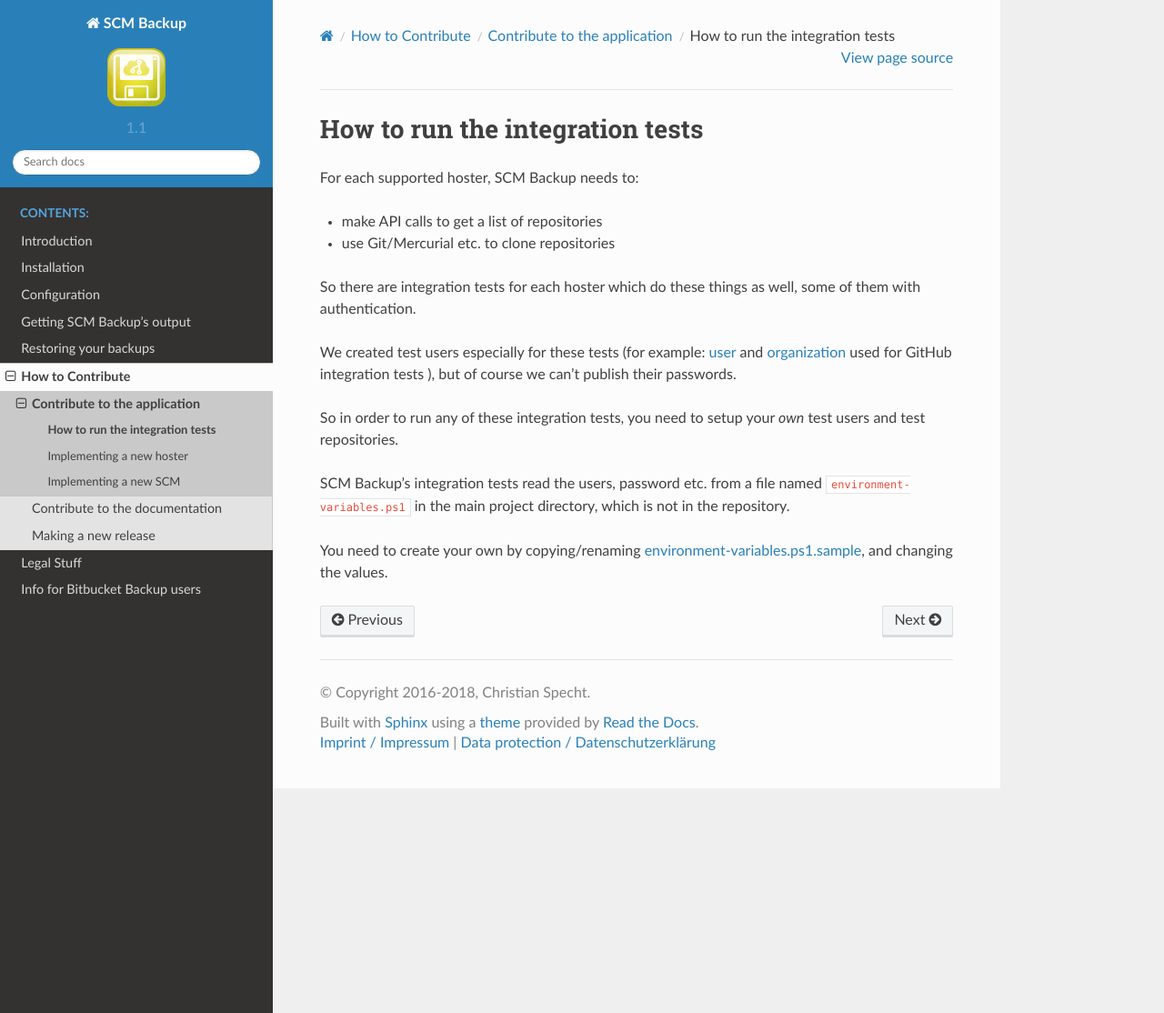
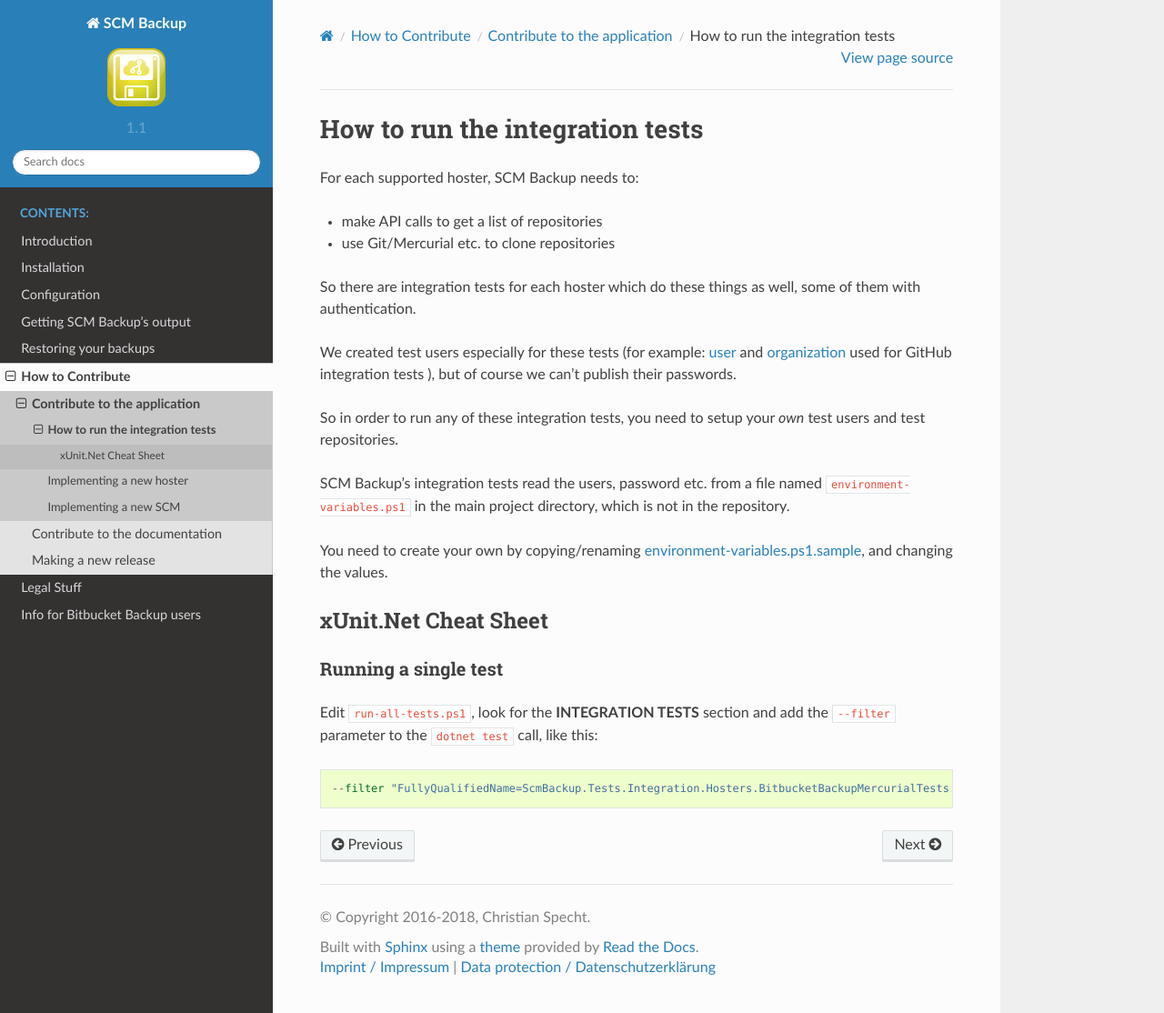
Before and after one commit to christianspecht/scm-backup-docs, a Sphinx documentation site: the page built from source/contribute-app-tests.rst, in a window 1280 px wide and 1114 px high. Shown: the whole window at 91% size. Built offline with Sphinx 7.4.7 and the Read the Docs theme 2.0.0, drawn with Linux system fonts in a browser that asks for light colours.

Commit message:
How to run a single integration test

```diff
--- a/source/contribute-app-tests.rst
+++ b/source/contribute-app-tests.rst
@@ -15,3 +15,14 @@ So in order to run any of these integration tests, you need to setup your *own*
 SCM Backup's integration tests read the users, password etc. from a file named ``environment-variables.ps1`` in the main project directory, which is not in the repository.
 
 You need to create your own by copying/renaming `environment-variables.ps1.sample <https://github.com/christianspecht/scm-backup/blob/master/environment-variables.ps1.sample>`_, and changing the values.
+
+
+xUnit.Net Cheat Sheet
+---------------------
+
+Running a single test
++++++++++++++++++++++
+
+Edit ``run-all-tests.ps1``, look for the **INTEGRATION TESTS** section and add the ``--filter`` parameter to the ``dotnet test`` call, like this::
+
+    --filter "FullyQualifiedName=ScmBackup.Tests.Integration.Hosters.BitbucketBackupMercurialTests.MakesBackup"
```
